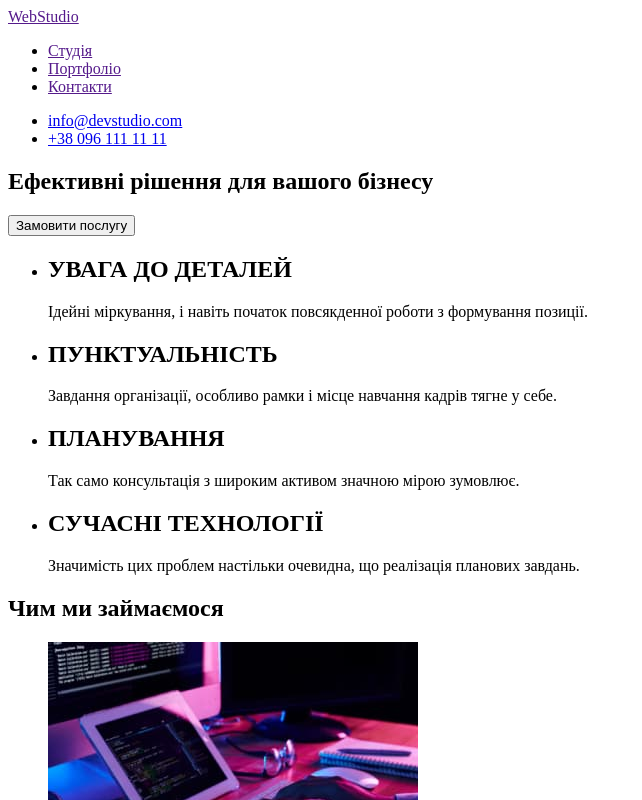
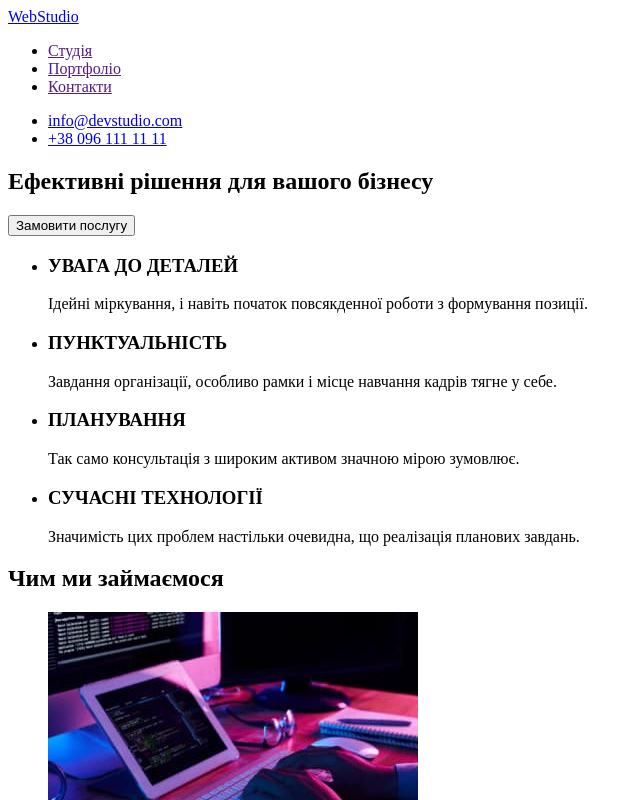
Before and after one commit to ViktorSvertoka/24-css-projects, a plain HTML site: page index.html in a window 1280 px wide. Shown: the top 800 px of the page, without its empty margins (0-642 px from the left). Drawn offline with Linux system fonts and the light colour scheme.

Commit message:
added fix teg h

```diff
--- a/index.html
+++ b/index.html
@@ -11,7 +11,7 @@
     <header>
       <nav>
         <!-- site logo-->
-        <a href="">WebStudio</a>
+        <a href="/">WebStudio</a>
         <!-- links in site header -->
         <ul>
           <li><a href="">Студія</a></li>
@@ -44,27 +44,27 @@
       <section>
         <ul>
           <li>
-            <h2>УВАГА ДО ДЕТАЛЕЙ</h2>
+            <h3>УВАГА ДО ДЕТАЛЕЙ</h3>
             <p>
               Ідейні міркування, і навіть початок повсякденної роботи з
               формування позиції.
             </p>
           </li>
           <li>
-            <h2>ПУНКТУАЛЬНІСТЬ</h2>
+            <h3>ПУНКТУАЛЬНІСТЬ</h3>
             <p>
               Завдання організації, особливо рамки і місце навчання кадрів тягне
               у себе.
             </p>
           </li>
           <li>
-            <h2>ПЛАНУВАННЯ</h2>
+            <h3>ПЛАНУВАННЯ</h3>
             <p>
               Так само консультація з широким активом значною мірою зумовлює.
             </p>
           </li>
           <li>
-            <h2>СУЧАСНІ ТЕХНОЛОГІЇ</h2>
+            <h3>СУЧАСНІ ТЕХНОЛОГІЇ</h3>
             <p>
               Значимість цих проблем настільки очевидна, що реалізація планових
               завдань.
@@ -162,9 +162,7 @@
     <!-- footer:address/contacts -->
     <footer>
       <section>
-        <a href="">
-          <h2>WebStudio</h2>
-        </a>
+        <a href="/">WebStudio</a>
         <ul>
           <li><address>м. Київ, пр-т Лесі Українки, 26</address></li>
           <li>
```
